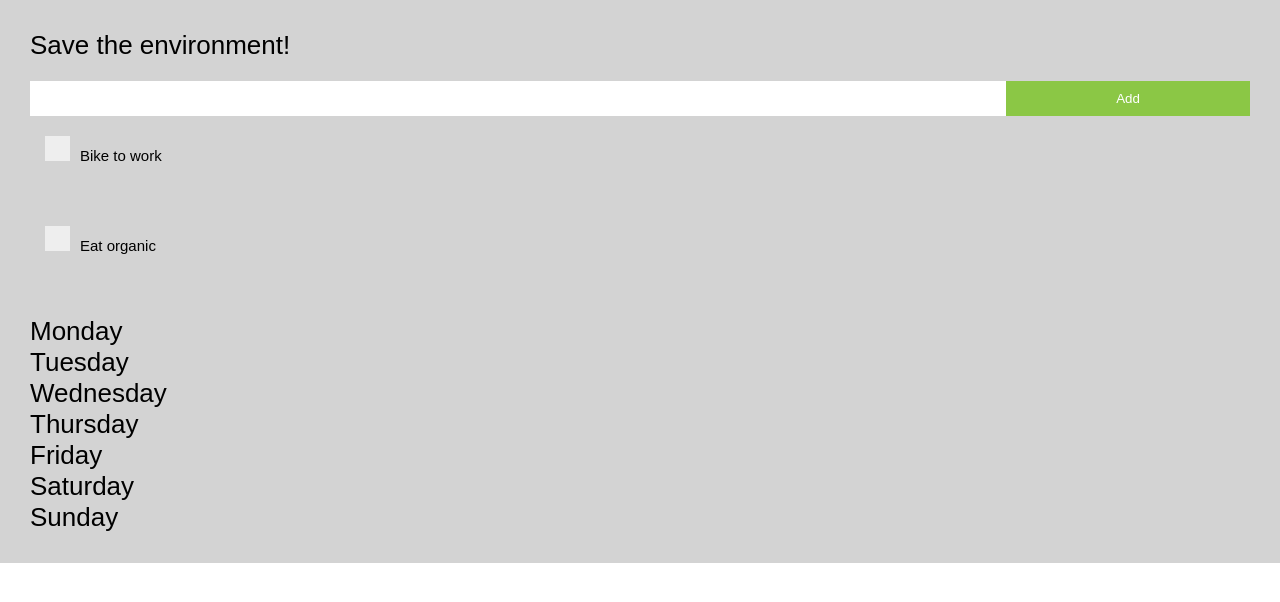
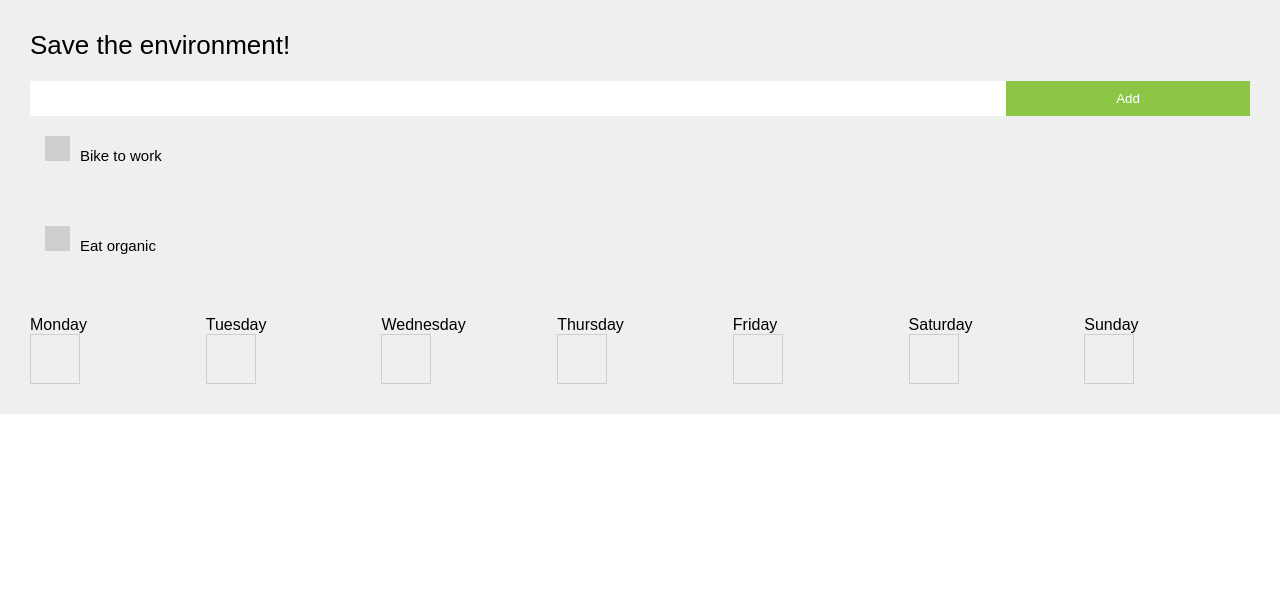
Before and after one commit to Frejabusby/habit-tracker, a React app in the folder code/: page / in a window 1280 px wide. Built offline with nearby package versions, Linux system fonts and the light colour scheme.

Commit message:
weekday styles implemented

```diff
--- a/code/src/components/body.css
+++ b/code/src/components/body.css
@@ -1,5 +1,5 @@
-.item-box{
-  background: lightgray;
+.main-container {
+  background: #efefef;
   padding: 30px;
   display: flex;
   flex-direction: column;
--- a/code/src/components/body.js
+++ b/code/src/components/body.js
@@ -4,7 +4,7 @@ import "./body.css"
 class Body extends React.Component {
 render() {
 return (
-  <div className="item-box">
+  <div className="main-container">
 
     {this.props.children}
   </div>
--- a/code/src/components/item.css
+++ b/code/src/components/item.css
@@ -24,7 +24,7 @@ padding-left: 15px;
   margin-right: 10px;
   height: 25px;
   width: 25px;
-  background-color: #eee;
+  background-color: #cecece;
 }
 
 .container:hover input ~ .checkmark {
--- /dev/null
+++ b/code/src/components/weekday.css
@@ -0,0 +1,9 @@
+.weekday-item {
+
+}
+
+.item-box {
+  height: 50px;
+  width: 50px;
+  border: 1px solid #cecece;
+}
--- a/code/src/components/weekday.js
+++ b/code/src/components/weekday.js
@@ -1,10 +1,12 @@
 import React from "react"
+import "./weekday.css"
 
 class Weekday extends React.Component {
   render() {
     return(
-      <div>
-      <h1>{this.props.day}</h1>
+      <div className="weekday-item">
+        <p>{this.props.day}</p>
+        <div className="item-box"></div>
       </div>
     )
   }
--- /dev/null
+++ b/code/src/components/weekdays.css
@@ -0,0 +1,5 @@
+.weekday-container {
+  display: grid;
+  grid-template-columns: 1fr 1fr 1fr 1fr 1fr 1fr 1fr;
+  grid-column-gap: 10px;
+}
--- a/code/src/components/weekdays.js
+++ b/code/src/components/weekdays.js
@@ -1,5 +1,6 @@
 import React from "react"
 import Weekday from "./weekday"
+import "./weekdays.css"
 
 class Weekdays extends React.Component {
   constructor(props) {
@@ -12,7 +13,7 @@ class Weekdays extends React.Component {
         { id: 4, done: false, day: "Thursday" },
         { id: 5, done: false, day: "Friday" },
         { id: 6, done: false, day: "Saturday" },
-        { id: 7, done: false, day: "Sunday" },
+        { id: 7, done: false, day: "Sunday" }
       ]
     }
   }
@@ -20,7 +21,7 @@ class Weekdays extends React.Component {
   render() {
     console.log(this.state.weekdays)
     return(
-      <div>
+      <div className="weekday-container">
         {this.state.weekdays.map(weekday => (
           <Weekday
             key={weekday.id}
```
